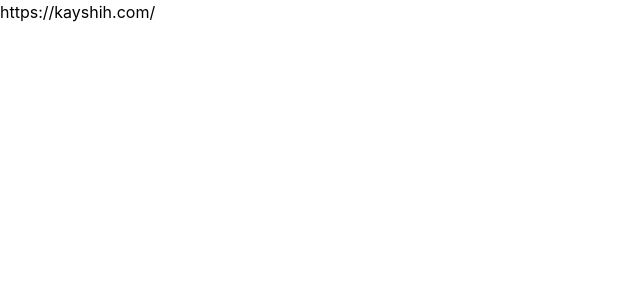
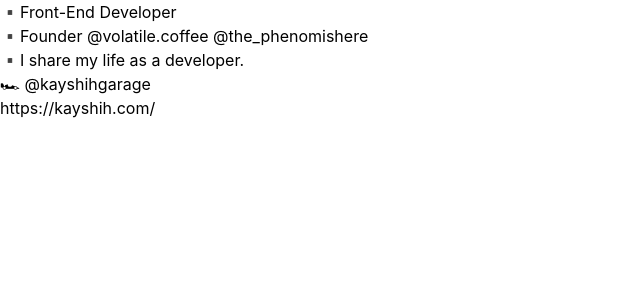
Before and after one commit to yuuuu0311/IG-clone, a React (Create React App) app: page / in a window 1280 px wide. Shown: the top 300 px of the page, without its empty margins (0-640 px from the left). Built offline with nearby package versions, Linux system fonts and the light colour scheme.

Commit message:
Add: Biography

```diff
--- /dev/null
+++ b/src/components/hearder/Biography.jsx
@@ -0,0 +1,7 @@
+const Biography = ({ children }) => {
+    // 用 white-space 來處理純文字換行，避免使用innerHTML衍生的資安議題
+
+    return <p className="whitespace-pre-wrap">{children}</p>;
+};
+
+export default Biography;
--- a/src/components/hearder/Header.jsx
+++ b/src/components/hearder/Header.jsx
@@ -1,12 +1,13 @@
+import Biography from "./Biography";
 import Link from "./Link";
 
 const Header = ({ biography, bioLinks }) => {
-    // console.log(biography, bioLinks);
-
-    // console.log(bioLinks);
-
     return (
         <div>
+            <>
+                <Biography>{biography}</Biography>
+            </>
+            <>
                 {bioLinks.map((link, index) => {
                     // console.log(link);
                     const { title, url, link_type } = link;
@@ -21,6 +22,7 @@ const Header = ({ biography, bioLinks }) => {
                         </Link>
                     );
                 })}
+            </>
         </div>
     );
 };
```
Lines whose indentation alone changed are shown as unchanged.
